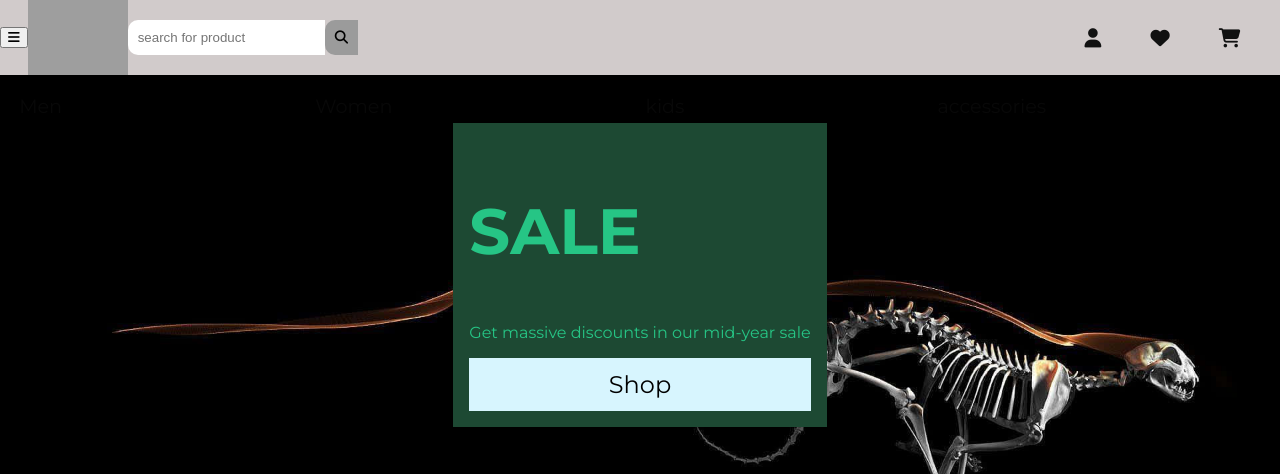
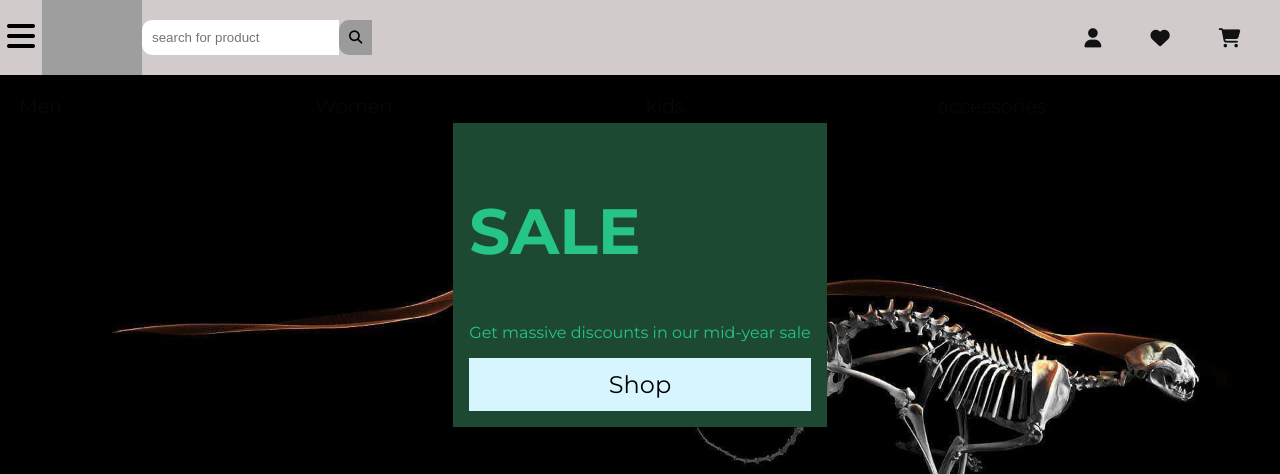
Before and after one commit to MylenaGabrielle/Mylena, a PHP site: page / in a window 1280 px wide. Shown: the top 474 px of the page. Run offline with PHP 8.4, Linux system fonts and the light colour scheme; grey boxes are pictures that could not be loaded.

Commit message:
Update styles.css

```diff
--- a/styles.css
+++ b/styles.css
@@ -107,3 +107,13 @@ font-family: "Montserrat", sans-serif;
     padding: 0.5em;
     text-align: center;
 }
+.nav-button {
+    background-color: transparent;
+    border: 1px solid transparent;
+    font-size: 2em;
+    color: var(--mint-green);
+}
+/* cards */
+.card img {
+    max-width: 100%;
+}
```
